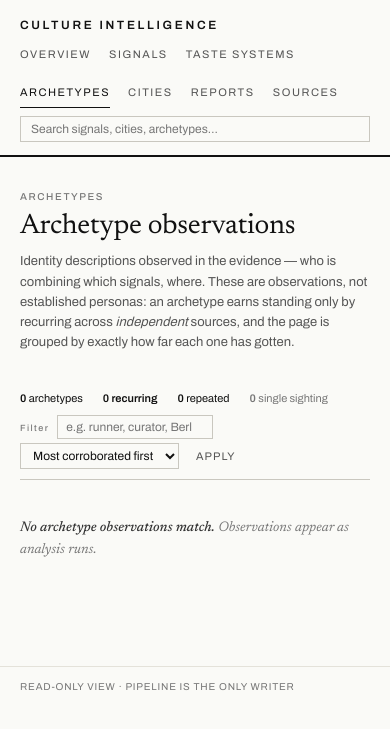
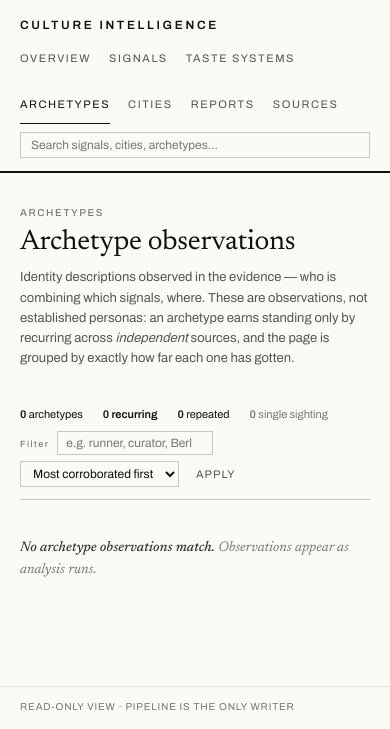
Before and after one commit to LuchoToshi/culture-intelligence, a FastAPI app: page /archetypes in a window 390 px wide. Shown: the top 729 px of the page. Run offline with FastAPI, Linux system fonts and the light colour scheme.

Commit message:
Design system phase 6: responsive and tap-target pass
Mobile nav/filter tap targets, single-column gap cards under 720px;
verified at 375/768/1680: no horizontal page overflow anywhere, tables
scroll inside their own container, 1440px broadsheet frame holds on
large screens.

Co-Authored-By: Claude Fable 5 <noreply@anthropic.com>

```diff
--- a/src/culture/web/templates/base.html
+++ b/src/culture/web/templates/base.html
@@ -337,6 +337,9 @@
     table.index th, table.index td { padding-right: 12px; }
     .stat .v { font-size: 24px; }
     .statline .stat { padding: 0 12px; }
+    nav.primary a { padding: 10px 0; }
+    .filterbar a, .filterbar button { padding: 8px 12px; }
+    .gapgrid { grid-template-columns: 1fr; gap: 20px; }
   }
   @media (max-width: 560px) {
     :root { --ci-size-h1: 28px; }
```
